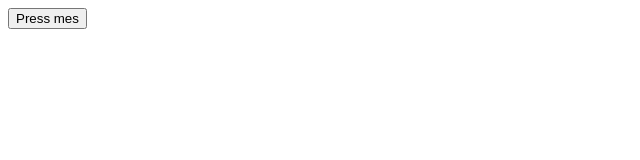
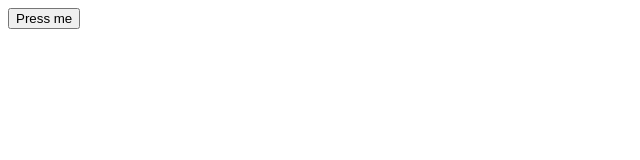
Before and after one commit to LooMac/Year-12-Coding, a plain HTML site: page WebDev/Button_Test/index.html in a window 1280 px wide. Shown: the full height of the page, 0-640 px from the left. Drawn offline with Linux system fonts and the light colour scheme.

Commit message:
fixed button

```diff
--- a/WebDev/Button_Test/index.html
+++ b/WebDev/Button_Test/index.html
@@ -7,7 +7,7 @@
         <script src="script.js" defer></script>
     </head>
     <body>
-        <button id="button_1">Press mes</button>
+        <button id="button_1">Press me</button>
         <h3 id="heading_1"></h3>
     </body>
 </html>
--- a/WebDev/Button_Test/script.js
+++ b/WebDev/Button_Test/script.js
@@ -5,6 +5,6 @@
 
 button_1.onclick = () =>{
     button_1.textContent = "Try Again!";
-    heading_1.textContent = "${count} clicks so far";
+    heading_1.textContent = `${count} clicks so far`;
     count += 1;
-}
+};
```
